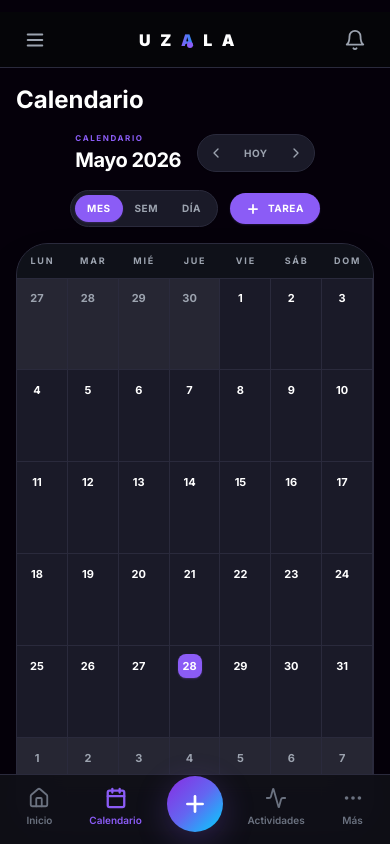
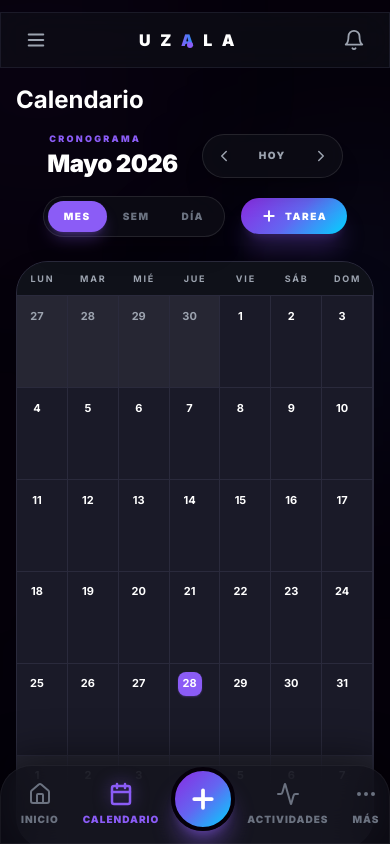
Before and after one commit to Yuse16/flowcontrol, a Next.js app: page /calendar in a window 390 px wide. Built offline with nearby package versions, Linux system fonts and the light colour scheme.

Commit message:
style: implementación global de Glassmorphism premium y fondos dinámicos

```diff
--- a/src/app/activities/page.tsx
+++ b/src/app/activities/page.tsx
@@ -69,7 +69,7 @@ export default function ActivitiesPage() {
         initial={{ opacity: 0, y: 8 }}
         animate={{ opacity: 1, y: 0 }}
         exit={{ opacity: 0, scale: 0.98 }}
-        className="flex items-center gap-3 bg-uzala-card border border-uzala-border rounded-2xl p-4"
+        className="flex items-center gap-3 glass-card p-4 hover:shadow-uzala/20"
       >
         <button
           type="button"
@@ -135,7 +135,7 @@ export default function ActivitiesPage() {
           placeholder="Buscar actividad..."
           value={searchQuery}
           onChange={(e) => setSearchQuery(e.target.value)}
-          className="w-full bg-uzala-card border border-uzala-border rounded-2xl py-3 pl-11 pr-4 text-sm text-white placeholder-gray-500 focus:outline-none focus:ring-2 focus:ring-uzala-purple/30"
+          className="w-full glass border-white/5 rounded-2xl py-3 pl-11 pr-4 text-sm text-white placeholder-gray-500 focus:outline-none focus:ring-2 focus:ring-uzala-purple/30"
         />
       </div>
 
@@ -155,7 +155,7 @@ export default function ActivitiesPage() {
                   {section.activities.map(renderActivityItem)}
                 </AnimatePresence>
               ) : (
-                <div className="rounded-3xl border border-uzala-border bg-uzala-card p-6 text-center text-sm text-gray-500">
+                <div className="rounded-3xl border border-uzala-border bg-white/5 p-6 text-center text-sm text-gray-500">
                   No hay actividades pendientes en esta sección.
                 </div>
               )}
--- a/src/app/dashboard/page.tsx
+++ b/src/app/dashboard/page.tsx
@@ -82,7 +82,7 @@ export default function DashboardPage() {
     scheduled: { title: `${stats.scheduled} de hoy`, subtitle: 'en agenda' },
     completed: { title: `${stats.completed} hechas`, subtitle: `${safeProgress}% completado` },
     pending: { title: `${stats.pending} totales`, subtitle: 'pendientes' },
-    restock: { title: `${stats.restock} urgentes`, subtitle: 'por surtir' },
+    restock: { title: `${stats.restock} totales`, subtitle: 'por surtir' },
   };
 
   return (
@@ -124,7 +124,7 @@ export default function DashboardPage() {
               initial={{ opacity: 0, y: 15 }}
               animate={{ opacity: 1, y: 0 }}
               transition={{ delay: idx * 0.08 }}
-              className={`bg-gradient-to-br ${card.color} border ${card.border} rounded-3xl p-4`}
+              className={`bg-gradient-to-br ${card.color} glass-card border-none p-4`}
             >
               <div className={`w-11 h-11 rounded-2xl bg-[#0F0F17]/40 flex items-center justify-center mb-4 ${card.iconColor}`}>
                 <Icon size={18} />
@@ -155,7 +155,7 @@ export default function DashboardPage() {
                 initial={{ opacity: 0, x: -10 }}
                 animate={{ opacity: 1, x: 0 }}
                 transition={{ delay: idx * 0.06 }}
-                className="flex items-center gap-3 bg-uzala-card border border-uzala-border rounded-2xl p-4"
+                className="flex items-center gap-3 glass-card p-4 hover:shadow-uzala/10 border-none"
               >
                 <span className={`h-2.5 w-2.5 rounded-full ${
                   activity.priority === 'urgent'
@@ -180,7 +180,7 @@ export default function DashboardPage() {
               </motion.div>
             ))
           ) : (
-            <div className="text-center py-10 bg-uzala-card border border-uzala-border rounded-2xl">
+            <div className="text-center py-10 glass-card border-none">
               <p className="text-sm text-gray-500">No hay tareas pendientes importantes</p>
               <Link href="/activities" className="text-xs text-uzala-purple font-semibold mt-2 inline-block">
                 Agregar actividad
--- a/src/app/layout.tsx
+++ b/src/app/layout.tsx
@@ -57,7 +57,14 @@ export default function RootLayout({
         <link rel="icon" href="/favicon.svg" type="image/svg+xml" />
         <link rel="apple-touch-icon" href="/icons/icon-192.svg" />
       </head>
-      <body className={`${inter.variable} ${orbitron.variable} ${inter.className} bg-background text-foreground flex min-h-screen min-h-[100svh] h-screen overflow-hidden transition-colors duration-300`}>
+      <body className={`${inter.variable} ${orbitron.variable} ${inter.className} bg-background text-foreground flex min-h-screen min-h-[100svh] h-screen overflow-hidden transition-colors duration-300 relative`}>
+        {/* Background Decorative Elements */}
+        <div className="fixed inset-0 overflow-hidden pointer-events-none -z-10">
+          <div className="absolute -top-[10%] -left-[10%] w-[40%] h-[40%] bg-uzala-purple/10 rounded-full blur-[120px] animate-pulse" />
+          <div className="absolute top-[20%] -right-[10%] w-[35%] h-[35%] bg-uzala-blue/10 rounded-full blur-[100px]" />
+          <div className="absolute -bottom-[10%] left-[20%] w-[30%] h-[30%] bg-uzala-teal/5 rounded-full blur-[80px]" />
+        </div>
+
         <ThemeProvider>
           <DesignProvider>
             <ReminderProvider>
@@ -70,7 +77,7 @@ export default function RootLayout({
                     <Sidebar />
                     <div className="flex-1 flex flex-col min-h-full overflow-hidden relative z-10 w-full safe-top">
                       <Topbar />
-                      <main className="flex-1 overflow-x-hidden overflow-y-auto bg-background p-4 md:p-6 lg:p-8 pb-24 md:pb-8 main-content-mobile relative transition-all duration-300">
+                      <main className="flex-1 overflow-x-hidden overflow-y-auto p-4 md:p-6 lg:p-8 pb-24 md:pb-8 main-content-mobile relative transition-all duration-300">
                         {children}
                       </main>
                       <BottomNav />
--- a/src/components/calendar/CalendarHeader.tsx
+++ b/src/components/calendar/CalendarHeader.tsx
@@ -15,31 +15,31 @@ export function CalendarHeader({ currentDate, viewType, onViewChange, onPrev, on
   const monthNames = ['Enero', 'Febrero', 'Marzo', 'Abril', 'Mayo', 'Junio', 'Julio', 'Agosto', 'Septiembre', 'Octubre', 'Noviembre', 'Diciembre'];
 
   return (
-    <div className="flex flex-col sm:flex-row items-center justify-between mb-4 gap-4" data-design-id="calendar-header">
-      <div className="flex items-center gap-4">
+    <div className="flex flex-col sm:flex-row items-center justify-between mb-6 gap-4" data-design-id="calendar-header">
+      <div className="flex items-center gap-6">
         <div className="space-y-0.5">
-          <p className="text-[8px] font-bold uppercase tracking-[0.2em] text-uzala-purple">Calendario</p>
-          <h2 className="text-xl font-bold text-white tracking-tight">
+          <p className="text-[9px] font-black uppercase tracking-[0.25em] text-uzala-purple ml-0.5">Cronograma</p>
+          <h2 className="text-2xl font-black text-white tracking-tight">
             {viewType === 'day'
               ? `${currentDate.getDate()} de ${monthNames[currentDate.getMonth()]}`
               : `${monthNames[currentDate.getMonth()]} ${currentDate.getFullYear()}`}
           </h2>
         </div>
 
-        <div className="flex items-center gap-0.5 bg-uzala-card border border-uzala-border p-1 rounded-2xl shadow-sm">
-          <button onClick={onPrev} className="p-1.5 hover:bg-white/5 rounded-xl text-gray-400 hover:text-uzala-purple transition-all"><ChevronLeft size={16} /></button>
-          <button onClick={onToday} className="px-3 py-1.5 text-[10px] font-bold uppercase tracking-wider hover:bg-white/5 rounded-xl text-gray-400 hover:text-uzala-purple transition-all">Hoy</button>
-          <button onClick={onNext} className="p-1.5 hover:bg-white/5 rounded-xl text-gray-400 hover:text-uzala-purple transition-all"><ChevronRight size={16} /></button>
+        <div className="flex items-center gap-0.5 glass border-white/10 p-1 rounded-2xl shadow-xl shadow-black/20">
+          <button onClick={onPrev} className="p-2 hover:bg-white/10 rounded-xl text-gray-400 hover:text-white transition-all active:scale-90"><ChevronLeft size={18} /></button>
+          <button onClick={onToday} className="px-4 py-2 text-[10px] font-black uppercase tracking-[0.15em] hover:bg-white/10 rounded-xl text-gray-400 hover:text-white transition-all active:scale-95">Hoy</button>
+          <button onClick={onNext} className="p-2 hover:bg-white/10 rounded-xl text-gray-400 hover:text-white transition-all active:scale-90"><ChevronRight size={18} /></button>
         </div>
       </div>
 
-      <div className="flex items-center gap-3">
-        <div className="flex bg-uzala-card border border-uzala-border p-1 rounded-2xl shadow-sm">
+      <div className="flex items-center gap-4">
+        <div className="flex glass border-white/10 p-1 rounded-2xl shadow-xl shadow-black/20">
           {(['month', 'week', 'day'] as CalendarViewType[]).map((v) => (
             <button
               key={v}
               onClick={() => onViewChange(v)}
-              className={`px-3 py-1.5 text-[10px] font-bold uppercase tracking-wider rounded-xl transition-all ${viewType === v ? 'bg-uzala-purple text-white shadow-sm shadow-uzala-purple/20' : 'text-gray-400 hover:text-uzala-purple hover:bg-white/5'}`}
+              className={`px-4 py-2 text-[10px] font-black uppercase tracking-[0.15em] rounded-xl transition-all ${viewType === v ? 'bg-uzala-purple text-white shadow-lg shadow-uzala-purple/30' : 'text-gray-500 hover:text-white hover:bg-white/10'}`}
             >
               {v === 'month' ? 'Mes' : v === 'week' ? 'Sem' : 'Día'}
             </button>
@@ -48,9 +48,9 @@ export function CalendarHeader({ currentDate, viewType, onViewChange, onPrev, on
 
         <button
           onClick={onAddTask}
-          className="flex items-center gap-2 bg-uzala-purple text-white px-4 py-2 rounded-2xl text-[10px] font-bold uppercase tracking-wider transition-all shadow-sm shadow-uzala-purple/20 hover:scale-105"
+          className="flex items-center gap-2 uzala-gradient text-white px-5 py-2.5 rounded-2xl text-[10px] font-black uppercase tracking-[0.15em] transition-all shadow-xl shadow-uzala-purple/25 hover:scale-105 active:scale-95"
         >
-          <Plus size={14} strokeWidth={3} />
+          <Plus size={16} strokeWidth={3} />
           <span>Tarea</span>
         </button>
       </div>
--- a/src/components/layout/BottomNav.tsx
+++ b/src/components/layout/BottomNav.tsx
@@ -30,18 +30,18 @@ export function BottomNav() {
   };
 
   return (
-    <nav className="md:hidden fixed bottom-0 left-0 right-0 z-50 bg-[#0F0F17]/95 backdrop-blur-xl border-t border-[#2A2A3C] safe-bottom">
-      <div className="flex items-end justify-around px-2 pt-2 pb-3">
+    <nav className="md:hidden fixed bottom-0 left-0 right-0 z-[100] glass border-t border-white/5 safe-bottom rounded-t-[32px] shadow-[0_-8px_40px_rgba(0,0,0,0.5)]">
+      <div className="flex items-end justify-around px-2 pt-3 pb-3">
         {navItems.map((item) => {
           if (item.isAction) {
             return (
               <button
                 key="add"
                 onClick={() => openMenu()}
-                className="flex flex-col items-center -mt-5"
+                className="flex flex-col items-center -mt-6 active:scale-90 transition-transform"
               >
-                <div className="w-14 h-14 uzala-gradient rounded-full flex items-center justify-center shadow-uzala-lg">
-                  <Plus size={26} className="text-white" strokeWidth={2.5} />
+                <div className="w-16 h-16 uzala-gradient rounded-full flex items-center justify-center shadow-xl shadow-uzala-purple/40 border-4 border-[#05000A]">
+                  <Plus size={30} className="text-white" strokeWidth={3} />
                 </div>
               </button>
             );
@@ -52,65 +52,43 @@ export function BottomNav() {
               <button
                 key="more"
                 onClick={() => setIsMobileMenuOpen(true)}
-                className="flex flex-col items-center gap-1 px-3 py-1"
+                className="flex flex-col items-center gap-1.5 px-3 py-1 active:scale-95 transition-all"
               >
                 <item.icon
-                  size={22}
+                  size={24}
                   className="text-gray-500"
                   strokeWidth={2}
                 />
-                <span className="text-[10px] font-semibold text-gray-500">{item.label}</span>
+                <span className="text-[10px] font-black uppercase tracking-widest text-gray-500">MÁS</span>
               </button>
             );
           }
 
           const isActive = pathname === item.href;
 
-          if (pathname === item.href) {
-            return (
-              <button
-                key={item.href!}
-                type="button"
-                onClick={() => handleActiveNavClick(item.href)}
-                className="flex flex-col items-center gap-1 px-3 py-1"
-              >
-                <item.icon
-                  size={22}
-                  className={clsx(
-                    'transition-colors',
-                    isActive ? 'text-uzala-purple' : 'text-gray-500'
-                  )}
-                  strokeWidth={isActive ? 2.5 : 2}
-                />
-                <span
-                  className={clsx(
-                    'text-[10px] font-semibold transition-colors',
-                    isActive ? 'text-uzala-purple' : 'text-gray-500'
-                  )}
-                >
-                  {item.label}
-                </span>
-              </button>
-            );
-          }
-
           return (
             <Link
-              key={item.href!}
-              href={item.href!}
-              className="flex flex-col items-center gap-1 px-3 py-1"
+              key={item.href || item.label}
+              href={item.href || '#'}
+              onClick={(e) => {
+                if (isActive && item.href) {
+                  e.preventDefault();
+                  handleActiveNavClick(item.href);
+                }
+              }}
+              className="flex flex-col items-center gap-1.5 px-3 py-1 active:scale-95 transition-all"
             >
               <item.icon
-                size={22}
+                size={24}
                 className={clsx(
-                  'transition-colors',
-                  isActive ? 'text-uzala-purple' : 'text-gray-500'
+                  'transition-all duration-300',
+                  isActive ? 'text-uzala-purple drop-shadow-[0_0_8px_rgba(139,92,246,0.5)]' : 'text-gray-500'
                 )}
                 strokeWidth={isActive ? 2.5 : 2}
               />
               <span
                 className={clsx(
-                  'text-[10px] font-semibold transition-colors',
+                  'text-[10px] font-black uppercase tracking-widest transition-all duration-300',
                   isActive ? 'text-uzala-purple' : 'text-gray-500'
                 )}
               >
--- a/src/components/layout/Sidebar.tsx
+++ b/src/components/layout/Sidebar.tsx
@@ -174,7 +174,7 @@ export function Sidebar() {
         initial={false}
         animate={isMobileMenuOpen ? { x: 0 } : undefined}
         className={clsx(
-          "h-full bg-[#0F0F17] border-r border-uzala-border flex-col relative z-50 transition-colors",
+          "h-full glass border-r border-uzala-border/50 flex-col relative z-50 transition-all duration-300",
           isMobileMenuOpen
             ? "flex fixed left-0 top-0 bottom-0 shadow-2xl w-[280px] safe-top md:hidden"
             : "hidden md:flex",
--- a/src/components/layout/Topbar.tsx
+++ b/src/components/layout/Topbar.tsx
@@ -14,10 +14,10 @@ export function Topbar() {
   const pendingCount = reminders.filter(r => r.status === 'pending').length;
 
   return (
-    <header className="h-14 bg-[#050508] border-b border-[#2A2A3C] flex items-center justify-between px-4 md:px-6 z-40 sticky top-0">
+    <header className="h-14 glass border-b border-uzala-border/50 flex items-center justify-between px-4 md:px-6 z-40 sticky top-0 transition-all duration-300">
       <button
         onClick={() => setIsMobileMenuOpen(true)}
-        className="p-2 text-gray-400 hover:text-white transition-colors rounded-xl"
+        className="p-2 text-gray-400 hover:text-white transition-colors rounded-xl hover:bg-white/5"
       >
         <Menu size={22} />
       </button>
--- a/src/components/reminders/ReminderModal.tsx
+++ b/src/components/reminders/ReminderModal.tsx
@@ -29,59 +29,65 @@ export function ReminderModal() {
   return (
     <AnimatePresence>
       {isModalOpen && (
-        <div className="fixed inset-0 z-[100] flex items-center justify-center p-4 bg-black/80 backdrop-blur-md">
+        <div className="fixed inset-0 z-[160] flex items-center justify-center p-4 bg-black/40 backdrop-blur-md">
           <motion.div
-            initial={{ opacity: 0, scale: 0.95, y: 20 }}
+            initial={{ opacity: 0, scale: 0.9, y: 40 }}
             animate={{ opacity: 1, scale: 1, y: 0 }}
-            exit={{ opacity: 0, scale: 0.95, y: 20 }}
-            className="bg-card border border-border rounded-3xl p-8 w-full max-w-md relative shadow-2xl"
+            exit={{ opacity: 0, scale: 0.9, y: 40 }}
+            transition={{ type: 'spring', damping: 25, stiffness: 300 }}
+            className="glass border-white/10 rounded-[32px] p-8 w-full max-w-md relative shadow-2xl overflow-hidden"
           >
             <button
               onClick={() => setModalOpen(false)}
-              className="absolute top-6 right-6 text-gray-500 hover:text-white transition-colors"
+              className="absolute top-6 right-6 w-10 h-10 rounded-2xl flex items-center justify-center text-gray-500 hover:text-white hover:bg-white/5 transition-colors"
             >
               <X size={24} />
             </button>
 
-            <div className="flex items-center gap-3 mb-6">
-              <div className="p-2.5 bg-primary/20 rounded-xl text-primary">
-                <Bell size={20} />
+            <div className="flex items-center gap-4 mb-8">
+              <div className="w-12 h-12 bg-uzala-orange/20 rounded-2xl flex items-center justify-center text-uzala-orange shadow-lg shadow-uzala-orange/10">
+                <Bell size={24} />
               </div>
-              <h2 className="text-xl font-bold text-foreground">Nuevo Recordatorio Crítico</h2>
+              <div>
+                <h2 className="text-xl font-black text-white tracking-tight">Recordatorio Crítico</h2>
+                <p className="text-[10px] text-gray-500 font-bold uppercase tracking-[0.2em] mt-1">Sincronización Temporal</p>
+              </div>
             </div>
 
             <form onSubmit={handleCreate} className="space-y-6">
               <div className="space-y-2">
-                <label className="text-xs font-bold uppercase tracking-widest text-gray-500 ml-1">¿Qué quieres recordar?</label>
+                <label className="text-[10px] font-black uppercase tracking-[0.2em] text-uzala-purple ml-1">¿Qué quieres recordar?</label>
                 <input
                   required
                   type="text"
                   placeholder="Ej: Llamar al proveedor..."
                   value={message}
                   onChange={(e) => setMessage(e.target.value)}
-                  className="w-full px-5 py-4 bg-background/50 border border-border rounded-2xl text-foreground focus:outline-none focus:border-primary transition-all"
+                  className="w-full px-5 py-4 glass bg-white/5 border-white/10 rounded-2xl text-white placeholder-gray-600 focus:outline-none focus:ring-2 focus:ring-uzala-purple/30 transition-all"
                 />
               </div>
 
               <div className="space-y-2">
-                <label className="text-xs font-bold uppercase tracking-widest text-gray-500 ml-1">¿En cuánto tiempo?</label>
-                <div className="flex gap-2">
+                <label className="text-[10px] font-black uppercase tracking-[0.2em] text-uzala-purple ml-1">¿En cuánto tiempo?</label>
+                <div className="flex gap-3">
                   <input
                     required
                     type="number"
                     min="1"
                     value={amount}
                     onChange={(e) => setAmount(parseInt(e.target.value) || 1)}
-                    className="w-24 px-5 py-4 bg-background/50 border border-border rounded-2xl text-foreground focus:outline-none focus:border-primary transition-all text-center"
+                    className="w-24 px-5 py-4 glass bg-white/5 border-white/10 rounded-2xl text-white focus:outline-none focus:ring-2 focus:ring-uzala-purple/30 transition-all text-center font-bold"
                   />
-                  <div className="flex-1 flex bg-background/50 border border-border rounded-2xl p-1">
+                  <div className="flex-1 flex glass bg-white/5 border-white/10 rounded-2xl p-1">
                     {(['minutes', 'hours', 'days'] as const).map((u) => (
                       <button
                         key={u}
                         type="button"
                         onClick={() => setUnit(u)}
                         className={`flex-1 py-3 text-[10px] uppercase font-black tracking-tighter rounded-xl transition-all ${
-                          unit === u ? 'bg-primary text-white shadow-lg shadow-primary/20' : 'text-gray-500 hover:text-gray-400'
+                          unit === u
+                          ? 'bg-uzala-purple text-white shadow-lg shadow-uzala-purple/20'
+                          : 'text-gray-500 hover:text-white hover:bg-white/5'
                         }`}
                       >
                         {u === 'minutes' ? 'Min' : u === 'hours' ? 'Hrs' : 'Días'}
@@ -91,18 +97,18 @@ export function ReminderModal() {
                 </div>
               </div>
 
-              <div className="bg-primary/5 border border-primary/20 rounded-2xl p-4 flex gap-4 items-start">
-                <Clock className="text-primary mt-1" size={18} />
-                <p className="text-xs text-primary/80 leading-relaxed font-medium">
+              <div className="bg-uzala-purple/5 border border-uzala-purple/20 rounded-2xl p-5 flex gap-4 items-start">
+                <Clock className="text-uzala-purple mt-0.5 flex-shrink-0" size={18} />
+                <p className="text-[11px] text-gray-400 leading-relaxed font-medium">
                   Este recordatorio bloqueará toda la pantalla al llegar el tiempo. Tendrás una confirmación de seguimiento 1 hora después de finalizar.
                 </p>
               </div>
 
               <button
                 type="submit"
-                className="w-full py-5 bg-primary hover:bg-primary-dark text-always-white rounded-2xl font-black text-lg transition-all shadow-lg shadow-primary/20 hover:-translate-y-1 active:translate-y-0"
+                className="w-full py-5 uzala-gradient text-white rounded-2xl font-black text-sm uppercase tracking-widest transition-all shadow-xl shadow-uzala-purple/20 hover:scale-[1.02] active:scale-100"
               >
-                ACTIVAR RECORDATORIO
+                Activar Recordatorio
               </button>
             </form>
           </motion.div>
```
Also changed, not shown: src/app/todos/page.tsx (+26 -25 lines), src/components/activities/ActivityModal.tsx (+43 -33 lines).
